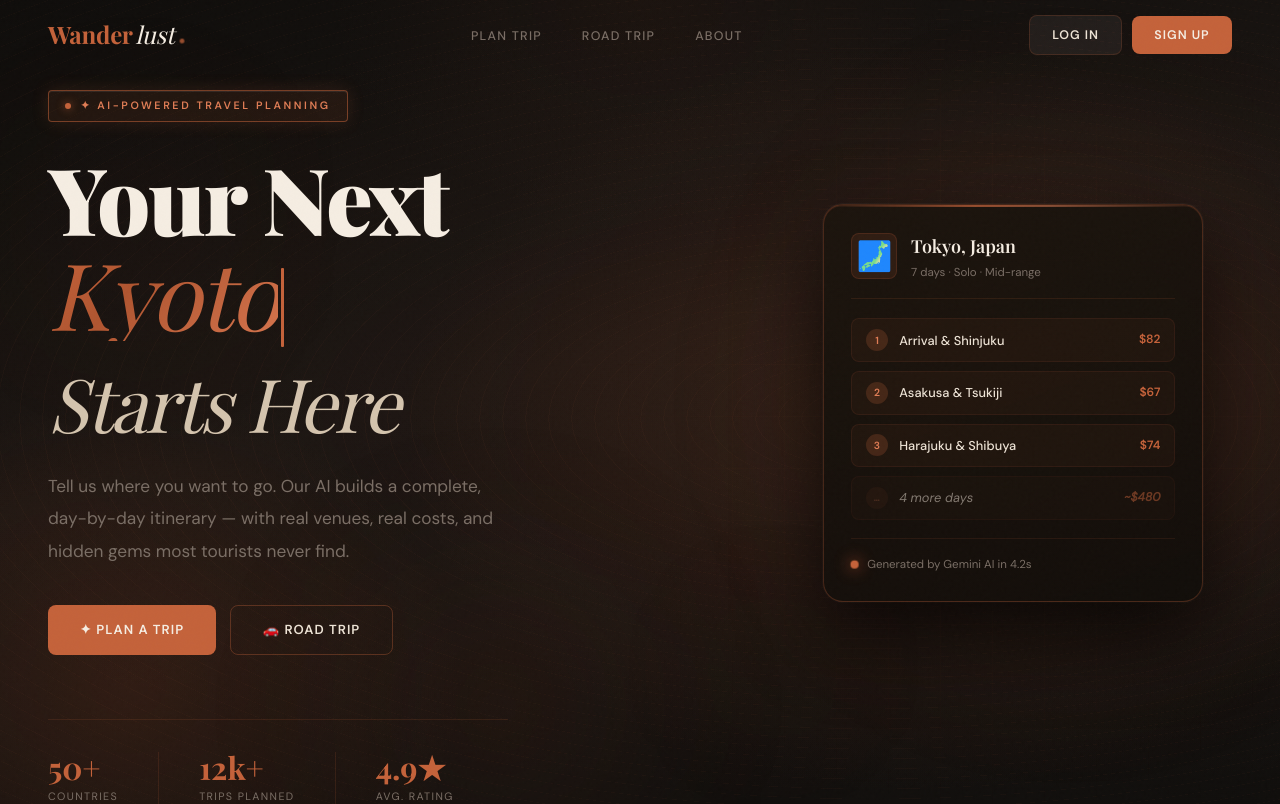
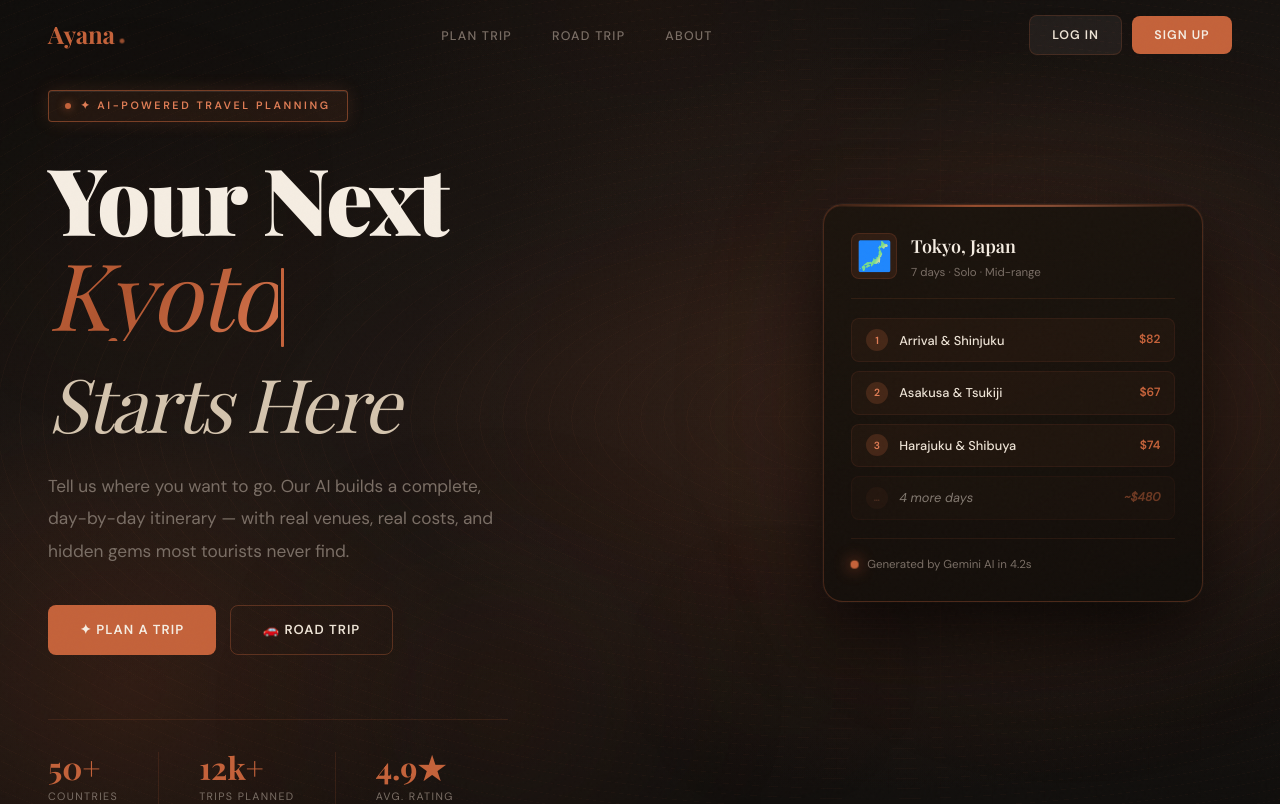
Before and after one commit to YatharthSanghavi/Ayana, a Flask app: page / in a window 1280 px wide; the page is wider, and only the part inside the window is pictured. Shown: the top 804 px of that part. Run offline with Flask 3, Linux system fonts and the light colour scheme; parts of the project's set-up code (start-up, migrations or seed data) failed here and were passed over; some web fonts are replaced.

Commit message:
Change the name to Ayana

```diff
--- a/templates/auth/login.html
+++ b/templates/auth/login.html
@@ -192,7 +192,7 @@
   <!-- Right form side -->
   <div class="auth-form-side">
     <div class="auth-card animate-fade-up">
-      <div class="auth-brand">Wander<span>lust</span><span class="auth-brand-dot"></span></div>
+      <div class="auth-brand">Ayana<span class="auth-brand-dot"></span></div>
       <div class="auth-header">
         <h1 class="auth-title">Welcome back</h1>
         <p class="auth-sub">Log in to access your saved itineraries.</p>
--- a/templates/auth/signup.html
+++ b/templates/auth/signup.html
@@ -201,7 +201,7 @@
   <!-- Right form side -->
   <div class="auth-form-side">
     <div class="auth-card animate-fade-up">
-      <div class="auth-brand">Wander<span>lust</span><span class="auth-brand-dot"></span></div>
+      <div class="auth-brand">Ayana<span class="auth-brand-dot"></span></div>
       <div class="auth-header">
         <h1 class="auth-title">Create your account</h1>
         <p class="auth-sub">Start planning for free — no credit card needed.</p>
--- a/templates/components/footer.html
+++ b/templates/components/footer.html
@@ -2,7 +2,7 @@
   <div class="container">
     <div class="footer-grid">
       <div>
-        <div class="footer-brand-name">Wander<span>lust</span></div>
+        <div class="footer-brand-name">Ayana</div>
         <p class="footer-desc">AI-powered travel planning for curious souls. From city escapes to cross-country odysseys — your perfect journey starts here.</p>
       </div>
       <div class="footer-col">
--- a/templates/components/navbar.html
+++ b/templates/components/navbar.html
@@ -2,7 +2,7 @@
   <div class="nav-backdrop"></div>
 
   <a href="/" class="nav-logo" aria-label="Ayana home">
-    Wander<span>lust</span><span class="nav-logo-mark" aria-hidden="true"></span>
+    Ayana<span class="nav-logo-mark" aria-hidden="true"></span>
   </a>
 
   <ul class="nav-links" role="list">
```
